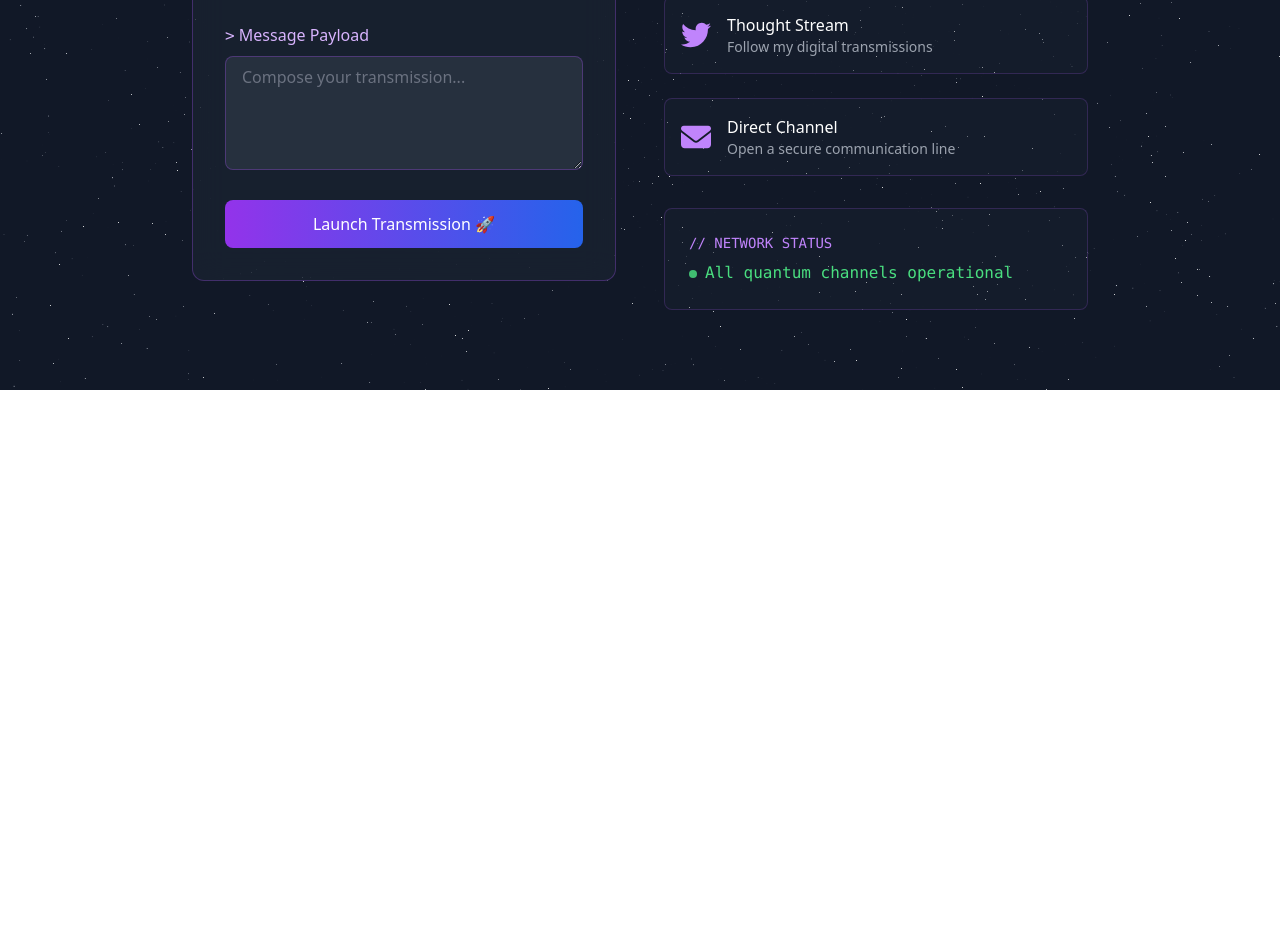
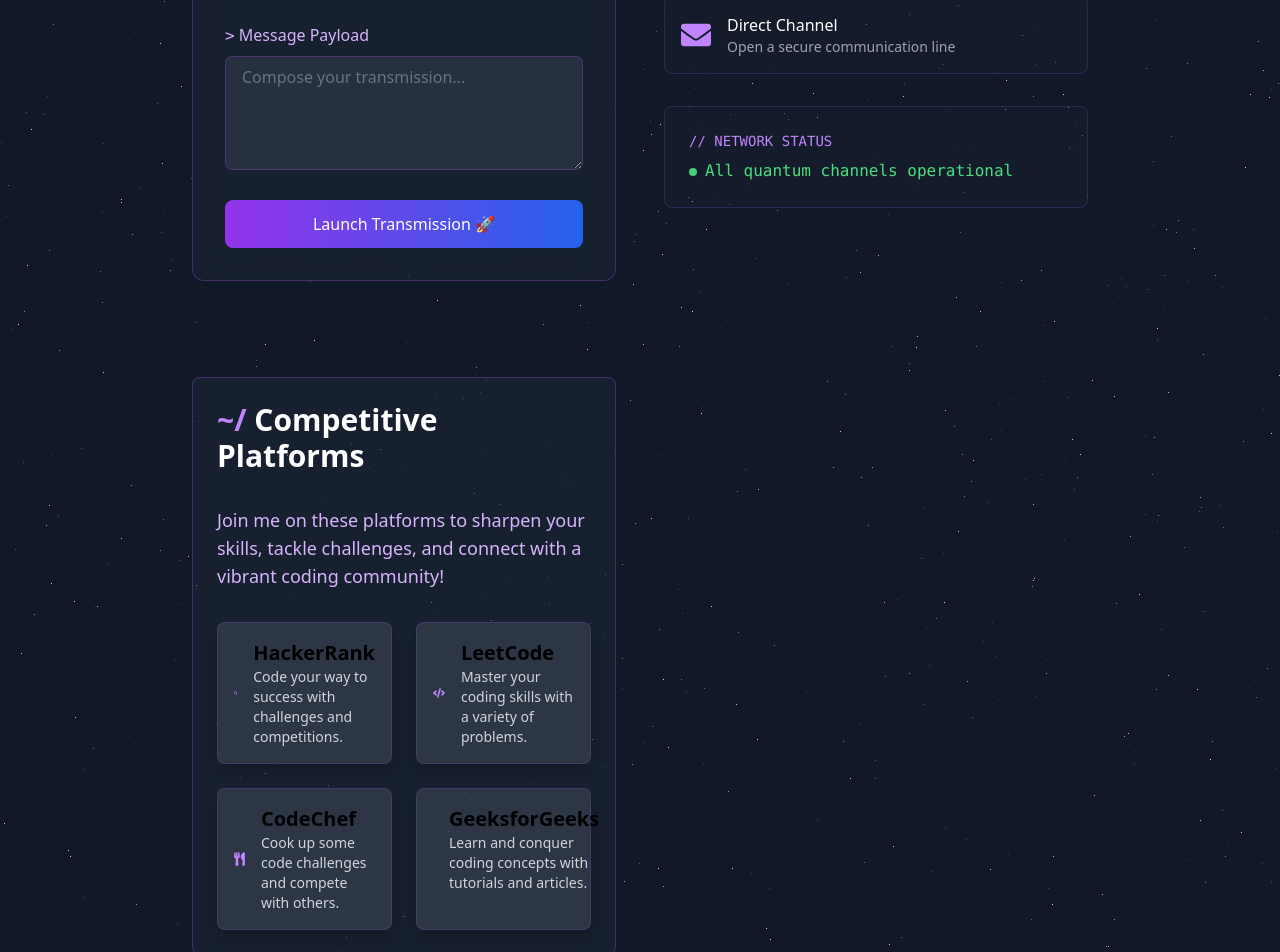
Before and after one commit to VIKKY0909/viveks-portfolio, a React (Create React App) app: page /contact in a window 1280 px wide. Shown: the part 580-1532 px from the top of the page. Before the commit the page ends 970 px from the top, so only its background shows below. Built offline with nearby package versions, Linux system fonts and the light colour scheme; no server answers.

Commit message:
links updates

```diff
--- a/src/components/About.js
+++ b/src/components/About.js
@@ -59,7 +59,7 @@
     },
     {
       title: "Digital Artistry",
-      icon: "🎨",
+      icon: "���",
       description: "Crafting seamless experiences where code meets creativity",
       fact: '"Technology is best when it brings people together." - Matt Mullenweg'
     }
@@ -487,7 +487,7 @@
           y: -2
         }}
         whileTap={{ scale: 0.98 }}
-        onClick={() => navigate('/about')}
+        onClick={() => navigate('/contact')}
       >
         <span className="flex items-center gap-2">
           Connect With Me
@@ -565,15 +565,15 @@
           </Canvas>
 
           <motion.div
-            className={`absolute bottom-10 left-1/2 transform -translate-x-1/2 text-center z-10 ${isMobile ? 'w-full px-4 ml-20' : 'w-3/4 px-8'} ${isMobile ? 'text-sm' : 'text-base'} ${isMobile ? 'max-w-xs' : 'max-w-lg'}`}
+            className={`absolute bottom-10 left-1/2 transform -translate-x-1/2 text-center z-10 ${isMobile ? 'w-full px-4' : 'w-3/4 px-8'} ${isMobile ? 'text-sm' : 'text-base'} max-w-full`}
             initial={{ opacity: 0, y: 20 }}
             animate={{ opacity: loading3D ? 0 : 1, y: loading3D ? 20 : 0 }}
             transition={{ delay: 2.5 }}
           >
-            <h1 className={`${isMobile ? 'text-2xl' : 'text-3xl lg:text-5xl'} font-bold bg-clip-text text-transparent bg-gradient-to-r from-purple-400 to-pink-600 mb-4`}>
+            <h1 className={`${isMobile ? 'text-2xl mr-24' : 'text-3xl lg:text-5xl'} font-bold bg-clip-text text-transparent bg-gradient-to-r from-purple-400 to-pink-600 mb-4`}>
               Digital Craftsman
             </h1>
-            <p className={`${isMobile ? 'text-sm' : 'text-base lg:text-lg'} text-gray-300 ${isMobile ? 'text-xs' : 'text-base'} ${isMobile ? 'max-w-xs' : 'max-w-lg'} mx-auto`}>
+            <p className={`${isMobile ? 'text-sm mr-96' : 'text-base lg:text-lg'} text-gray-300 mx-auto`}>
               Blending technology and creativity to build immersive digital experiences
             </p>
           </motion.div>
--- a/src/components/Contact.js
+++ b/src/components/Contact.js
@@ -2,7 +2,7 @@
 import { motion } from 'framer-motion';
 import { Canvas } from '@react-three/fiber';
 import { Stars, OrbitControls } from '@react-three/drei';
-import { FaGithub, FaLinkedin, FaEnvelope, FaTwitter } from 'react-icons/fa6';
+import { FaGithub, FaLinkedin, FaEnvelope, FaTwitter, FaCode, FaUtensils, FaBook } from 'react-icons/fa';
 
 const Contact = () => {
   const [formData, setFormData] = useState({
@@ -213,7 +213,7 @@
               </h2>
               <div className="space-y-6">
                 <motion.a
-                  href="https://github.com/yourusername"
+                  href="https://github.com/VIKKY0909"
                   target="_blank"
                   rel="noopener noreferrer"
                   className="block p-4 bg-gray-800/30 border border-purple-500/20 rounded-lg hover:bg-gray-800/50 transition-all group"
@@ -233,7 +233,7 @@
                 </motion.a>
 
                 <motion.a
-                  href="https://linkedin.com/in/yourusername"
+                  href="https://linkedin.com/in/vahane-vivek"
                   target="_blank"
                   rel="noopener noreferrer"
                   className="block p-4 bg-gray-800/30 border border-purple-500/20 rounded-lg hover:bg-gray-800/50 transition-all group"
@@ -252,28 +252,10 @@
                   </div>
                 </motion.a>
 
-                <motion.a
-                  href="https://twitter.com/yourusername"
-                  target="_blank"
-                  rel="noopener noreferrer"
-                  className="block p-4 bg-gray-800/30 border border-purple-500/20 rounded-lg hover:bg-gray-800/50 transition-all group"
-                  whileHover={{ x: 10, backgroundColor: 'rgba(107, 70, 193, 0.2)' }}
-                >
-                  <div className="flex items-center space-x-4">
-                    <FaTwitter className="text-3xl text-purple-400 group-hover:text-purple-300 transition-colors" />
-                    <div>
-                      <div className="font-medium group-hover:text-purple-300 transition-colors">
-                        Thought Stream
-                      </div>
-                      <div className="text-sm text-gray-400 group-hover:text-gray-300 transition-colors">
-                        Follow my digital transmissions
-                      </div>
-                    </div>
-                  </div>
-                </motion.a>
+
 
                 <motion.a
-                  href="mailto:your.email@example.com"
+                  href="mailto:vikivahane.email@example.com"
                   className="block p-4 bg-gray-800/30 border border-purple-500/20 rounded-lg hover:bg-gray-800/50 transition-all group"
                   whileHover={{ x: 10, backgroundColor: 'rgba(107, 70, 193, 0.2)' }}
                 >
@@ -304,6 +286,102 @@
               </p>
             </motion.div>
           </motion.div>
+
+          {/* Competitive Platforms */}
+          <motion.div
+            initial={{ opacity: 0, x: 50 }}
+            whileInView={{ opacity: 1, x: 0 }}
+            viewport={{ once: true }}
+            className="space-y-8 mt-12 p-6 bg-gray-800/50 rounded-lg border border-purple-500/30"
+          >
+            <h2 className="text-3xl font-bold text-white mb-4">
+              <span className="text-purple-400">~/</span> Competitive Platforms
+            </h2>
+            <p className="text-lg text-purple-300 mb-6">
+              Join me on these platforms to sharpen your skills, tackle challenges, and connect with a vibrant coding community!
+            </p>
+            <div className="grid grid-cols-1 md:grid-cols-2 gap-6">
+              <motion.a
+                href="https://www.hackerrank.com/profile/vikivahane"
+                target="_blank"
+                rel="noopener noreferrer"
+                className="block p-4 bg-gray-700/70 border border-purple-500/20 rounded-lg hover:bg-gray-700/90 transition-all group shadow-lg"
+                whileHover={{ scale: 1.05, backgroundColor: 'rgba(107, 70, 193, 0.3)' }}
+              >
+                <div className="flex items-center space-x-4">
+                  <FaGithub className="text-4xl text-purple-400" /> {/* Replace with HackerRank icon */}
+                  <div>
+                    <div className="font-semibold text-xl group-hover:text-purple-300 transition-colors">
+                      HackerRank
+                    </div>
+                    <div className="text-sm text-gray-300 group-hover:text-gray-200 transition-colors">
+                      Code your way to success with challenges and competitions.
+                    </div>
+                  </div>
+                </div>
+              </motion.a>
+
+              <motion.a
+                href="https://leetcode.com/u/VIKKY0909/"
+                target="_blank"
+                rel="noopener noreferrer"
+                className="block p-4 bg-gray-700/70 border border-purple-500/20 rounded-lg hover:bg-gray-700/90 transition-all group shadow-lg"
+                whileHover={{ scale: 1.05, backgroundColor: 'rgba(107, 70, 193, 0.3)' }}
+              >
+                <div className="flex items-center space-x-4">
+                  <FaCode className="text-4xl text-purple-400" /> {/* Replace with LeetCode icon */}
+                  <div>
+                    <div className="font-semibold text-xl group-hover:text-purple-300 transition-colors">
+                      LeetCode
+                    </div>
+                    <div className="text-sm text-gray-300 group-hover:text-gray-200 transition-colors">
+                      Master your coding skills with a variety of problems.
+                    </div>
+                  </div>
+                </div>
+              </motion.a>
+
+              <motion.a
+                href="https://www.codechef.com/users/zeal_trail_49"
+                target="_blank"
+                rel="noopener noreferrer"
+                className="block p-4 bg-gray-700/70 border border-purple-500/20 rounded-lg hover:bg-gray-700/90 transition-all group shadow-lg"
+                whileHover={{ scale: 1.05, backgroundColor: 'rgba(107, 70, 193, 0.3)' }}
+              >
+                <div className="flex items-center space-x-4">
+                  <FaUtensils className="text-4xl text-purple-400" /> {/* Replace with CodeChef icon */}
+                  <div>
+                    <div className="font-semibold text-xl group-hover:text-purple-300 transition-colors">
+                      CodeChef
+                    </div>
+                    <div className="text-sm text-gray-300 group-hover:text-gray-200 transition-colors">
+                      Cook up some code challenges and compete with others.
+                    </div>
+                  </div>
+                </div>
+              </motion.a>
+
+              <motion.a
+                href="https://www.geeksforgeeks.org/user/vikivahane/"
+                target="_blank"
+                rel="noopener noreferrer"
+                className="block p-4 bg-gray-700/70 border border-purple-500/20 rounded-lg hover:bg-gray-700/90 transition-all group shadow-lg"
+                whileHover={{ scale: 1.05, backgroundColor: 'rgba(107, 70, 193, 0.3)' }}
+              >
+                <div className="flex items-center space-x-4">
+                  <FaBook className="text-4xl text-purple-400" /> {/* Replace with GeeksforGeeks icon */}
+                  <div>
+                    <div className="font-semibold text-xl group-hover:text-purple-300 transition-colors">
+                      GeeksforGeeks
+                    </div>
+                    <div className="text-sm text-gray-300 group-hover:text-gray-200 transition-colors">
+                      Learn and conquer coding concepts with tutorials and articles.
+                    </div>
+                  </div>
+                </div>
+              </motion.a>
+            </div>
+          </motion.div>
         </div>
       </div>
     </div>
--- a/src/components/Hero.js
+++ b/src/components/Hero.js
@@ -244,10 +244,10 @@
 
         <div className="absolute inset-0 z-10 flex flex-col justify-center items-center md:items-end pointer-events-none px-4 md:px-8">
           <div className="text-center">
-            <h1 className="text-4xl md:text-6xl lg:text-8xl font-extrabold mb-4 md:mb-6 text-gray-500">
+            <h1 className={`text-4xl md:text-6xl lg:text-8xl font-extrabold mb-4 md:mb-6 ${theme === 'dark' ? 'text-white' : 'text-gray-500'} neon-effect`}>
               <AnimatedText text="Vivek Vahane" />
             </h1>
-            <h2 className="text-xl md:text-2xl lg:text-4xl text-gray-500 mb-8 md:mb-12 font-semibold">
+            <h2 className={`text-xl md:text-2xl lg:text-4xl ${theme === 'dark' ? 'text-white' : 'text-gray-500'} mb-8 md:mb-12 font-semibold neon-effect`}>
               <AnimatedText text="Frontend Developer & Creative Technologist" delay={0.5} />
             </h2>
             <motion.button
--- a/src/components/ProjectPage.js
+++ b/src/components/ProjectPage.js
@@ -6,6 +6,8 @@
 import schl from '../assets/school.png';
 import motivation from '../assets/motivation.png';
 import port from '../assets/port.png';
+import { useNavigate } from 'react-router-dom';
+
 // Particle component for mouse-reactive particles
 const Particles = ({ mouseX, mouseY }) => {
   const particlesRef = useRef();
@@ -35,6 +37,7 @@
   const [letterIndex, setLetterIndex] = useState(0);
   const mouseX = useMotionValue(0);
   const mouseY = useMotionValue(0);
+  const navigate= useNavigate();
 
   const { scrollYProgress } = useScroll({
     target: containerRef,
@@ -466,6 +469,7 @@
             style={{
               textShadow: '0 0 10px rgba(255,255,255,0.5)',
             }}
+            onClick={()=>{navigate('/contact')}}
           >
             Contact Me
           </motion.button>
```
